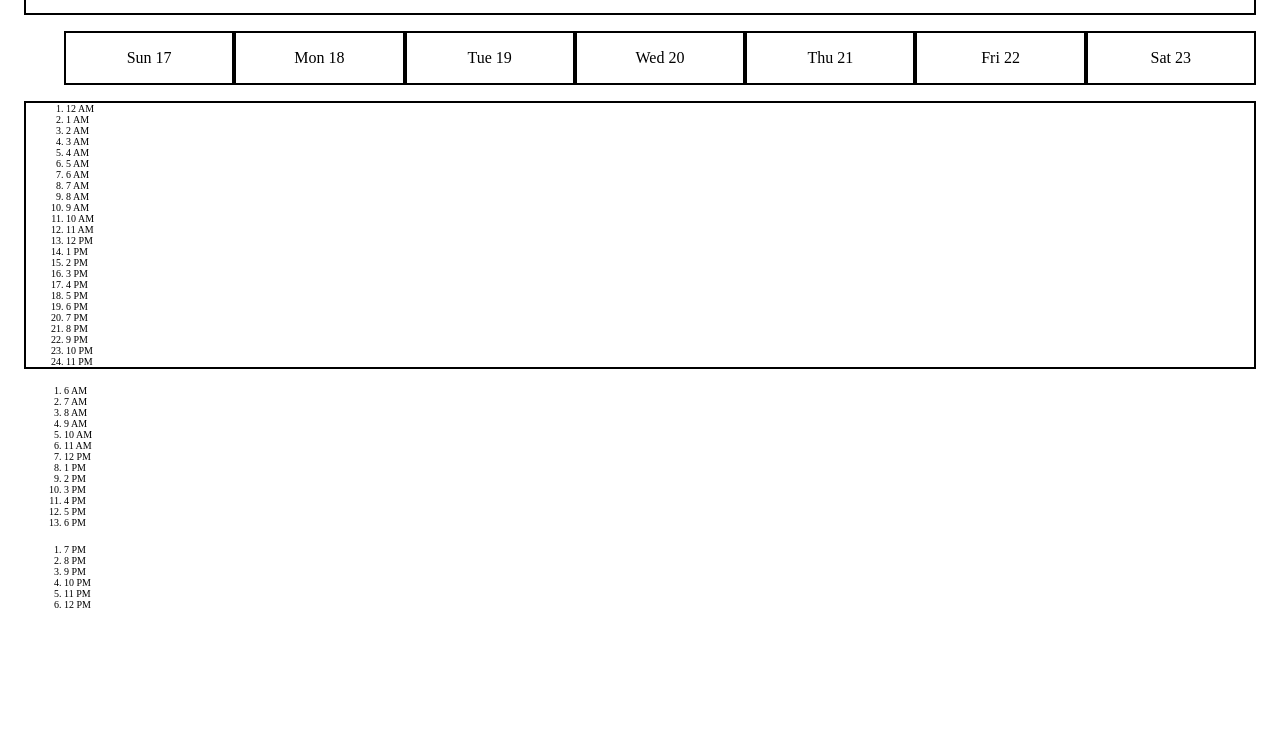
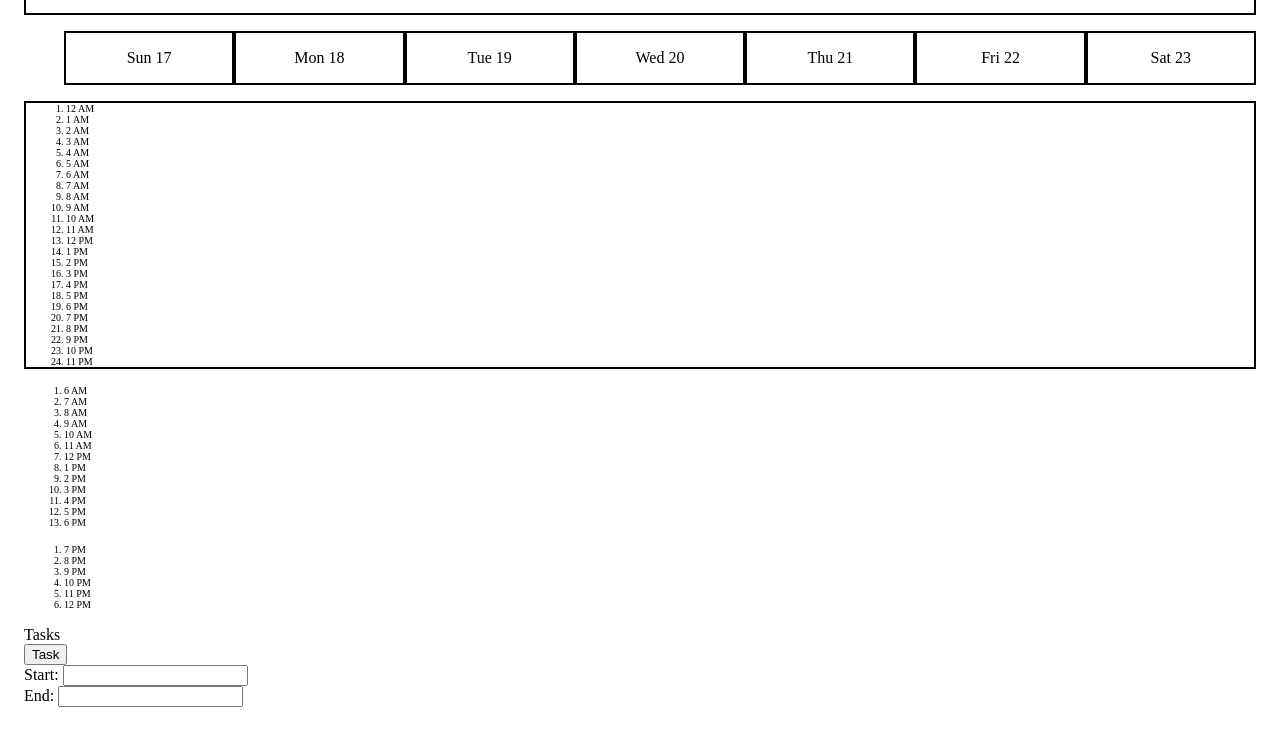
Before and after one commit to abisanti-nw/prog2-website, a plain HTML site: page index.html in a window 1280 px wide. Shown: the part 167-898 px from the top of the page. Before the commit the page ends 817 px from the top, so only its background shows below. Drawn offline with Linux system fonts and the light colour scheme.

Commit message:
Update index.html

```diff
--- a/index.html
+++ b/index.html
@@ -87,5 +87,29 @@
         </div>
     </div>
 
+    <div>
+        <aside id = "aside">
+            Tasks
+        </aside>
+
+        <div class = "flex-task-column">
+            <div class = "tasks">
+                <button type = "task-collapsible" class = "collapsible">Task </button>
+                    <div class = "collapsible-times"
+                        <form action = "input-start-time">
+                            <label for = "start-time"> Start: </Label>
+                            <input type = "text" id = "start-time" name = "start-time"><br>
+                        </form>
+                        <form action = "input-end-time">
+                            <label for = "end-time"> End: </Label>
+                            <input type = "text" id = "end-time" name = "end-time"><br>
+                        </form>
+                    </div>
+
+            </div>
+        </div>
+    </div>
+
 </body>
+
 </html>
```
